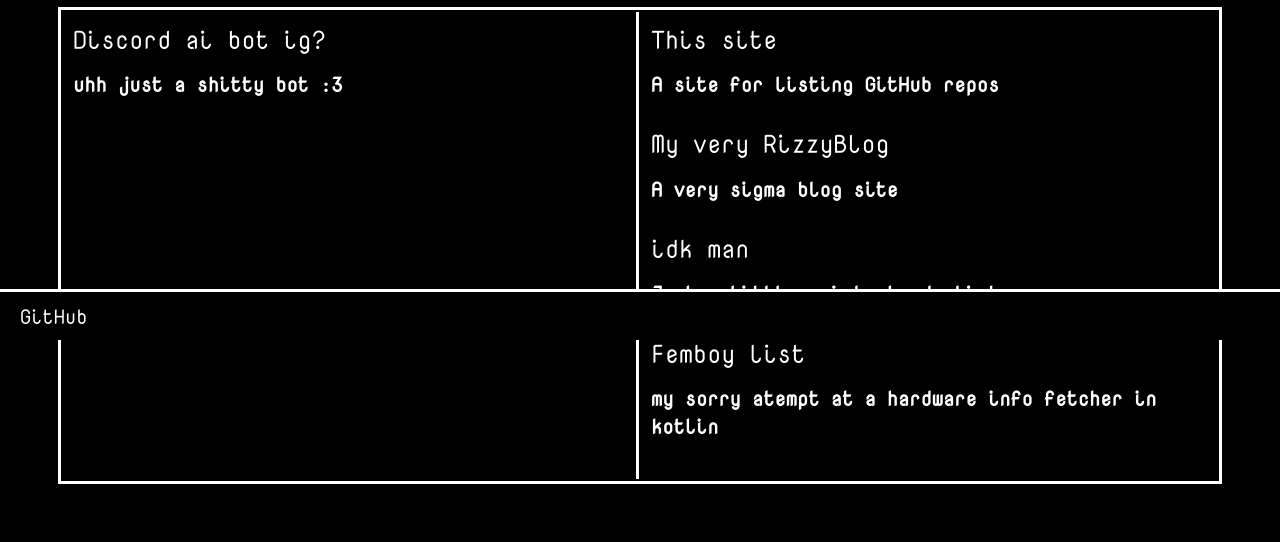
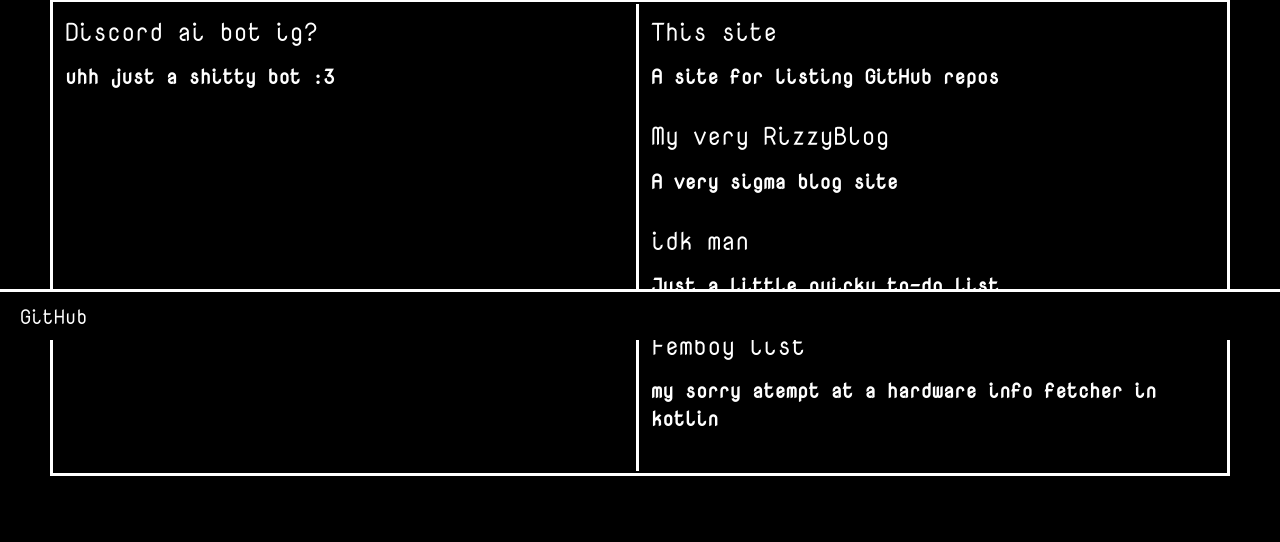
Before and after one commit to caaom/They-reJustSocks, a plain HTML site: page index.html in a window 1280 px wide. Shown: the part 460-1002 px from the top of the page. Drawn offline with Linux system fonts and the light colour scheme.

Commit message:
maybe this will work???

```diff
--- a/style.css
+++ b/style.css
@@ -10,6 +10,7 @@
 	background-color: #000;
 	border-top: #fff 3px solid;
 	z-index: 100;
+	margin: 0
 }
 .bar_link {
 	color: #fff;
@@ -31,7 +32,9 @@
 body {
 	font-family: "idk";
 	background-color: #000;
-	padding-bottom: 50px
+	padding-bottom: 50px;
+	margin: 0;
+	min-height: 100vh;
 }
 .titles {
 	color:#fff;
```
